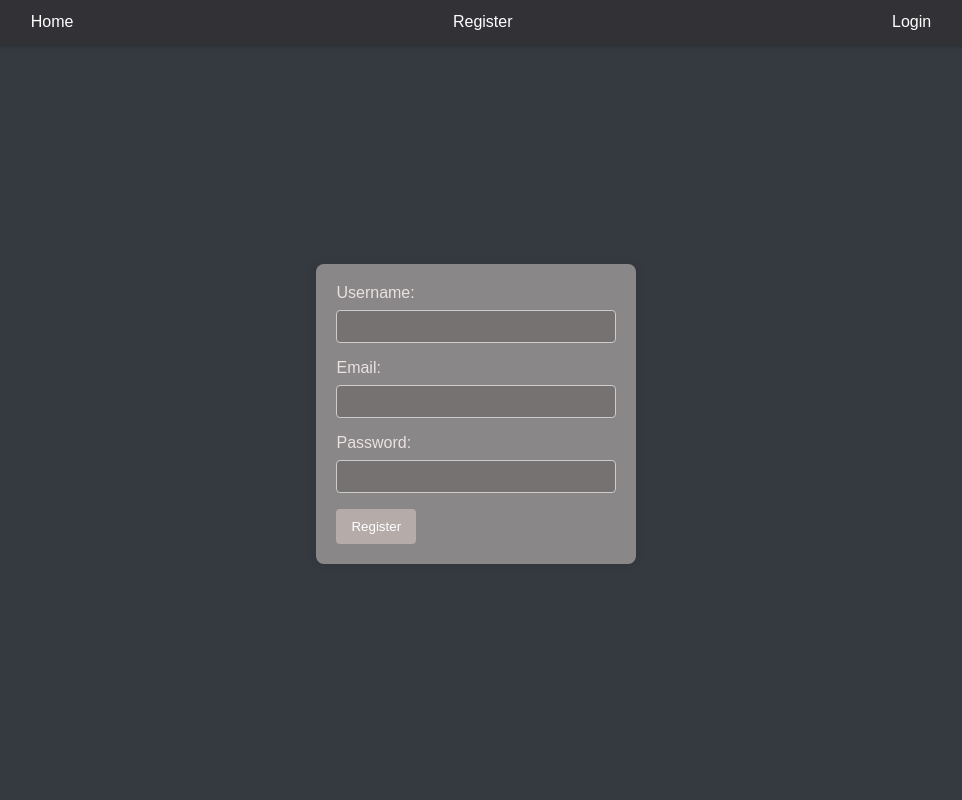
After one commit to Milan9135/pdo, a PHP site: page /PDO/registration.php in a window 1280 px wide. The commit adds this page. Shown: the whole page, without its empty margins (164-1126 px from the left). Run offline with PHP 8.4, Linux system fonts and the light colour scheme; data that the repository does not hold is empty.

Commit message:
register functie/styling

```diff
--- a/db.php
+++ b/db.php
@@ -7,18 +7,18 @@ class Database {
         try {
             $this->pdo = new PDO("mysql:host=$host;dbname=$db", $user, $pwd);
             $this->pdo->setAttribute(PDO::ATTR_ERRMODE, PDO::ERRMODE_EXCEPTION);
-            echo "Connected to $db succesfully";
+            // echo "Connected to $db succesfully";
         } catch(PDOException $e) {
             echo "Connection failed: " . $e->getMessage();
         }
     }
 
-    public function insert($name, $email) {
-        $sql = "INSERT INTO users (name, email)
-        VALUES (?, ?)";
+    public function insert($name, $email, $hash, $salt) {
+        $sql = "INSERT INTO users (username, email, password, salt)
+        VALUES (?, ?, ?, ?)";
         $statement = $this->pdo->prepare($sql);
 
-        $statement->execute([$name, $email]);
+        $statement->execute([$name, $email, $hash, $salt]);
     }
 
     public function select($id = null) {
@@ -33,10 +33,10 @@ class Database {
         return ($result);
     }
 
-    public function update($id, $name, $email) {
-        $sql = "UPDATE users SET name=?, email=? WHERE id=?";
+    public function update($id, $username, $email) {
+        $sql = "UPDATE users SET username=?, email=? WHERE id=?";
         $stmt = $this->pdo->prepare($sql);
-        $stmt->execute([$name, $email, $id]);
+        $stmt->execute([$username, $email, $id]);
     }
 
     public function delete($id) {
--- a/delete.php
+++ b/delete.php
@@ -9,7 +9,7 @@ $id = $_GET["id"];
 if (isset($_GET['knopje'])) {
     $id = $_GET["id"];
     $db->delete($id);
-    header('Location: home.php');
+    header('Location: admin.php');
 }
 
 ?>
@@ -20,6 +20,7 @@ if (isset($_GET['knopje'])) {
     <meta charset="UTF-8">
     <meta name="viewport" content="width=device-width, initial-scale=1.0">
     <title>Delete row</title>
+    <link rel="stylesheet" href="styles/style.css">
 </head>
 <body>
 <form method="GET">
@@ -28,6 +29,6 @@ if (isset($_GET['knopje'])) {
         <?php echo("<input type='text' name='id' value='$id'>"); ?>
         <input type="submit" name="knopje">
     </form>
-    <a href="home.php">back</a>
+    <a href="admin.php">back</a>
 </body>
 </html>
--- /dev/null
+++ b/registration.php
@@ -0,0 +1,80 @@
+<?php
+
+include 'db.php';
+
+$db = new Database();
+
+if (isset($_POST['knopje']) && $_SERVER["REQUEST_METHOD"] == "POST") {
+    $message = "Account created successfully";
+
+    $password = $_POST['password'];
+    $email = $_POST['email'];
+    $username = $_POST['username'];
+    $salt = random_bytes(10);
+
+    $saltedpassword = $password . $salt;
+
+    $hash = password_hash($saltedpassword, PASSWORD_BCRYPT);
+
+    try {
+
+    // check if input is correct
+    if (filter_var($email, FILTER_VALIDATE_EMAIL) === FALSE) {
+        throw new exception("Email is not valid");
+    }
+    if ($password == "" || $username == "" || $email == "") {
+        throw new exception("Fill in every question");
+    }
+    if (strlen($password) < 8) {
+        throw new Exception("Password must be at least 8 characters long");
+    }
+
+        $db->insert($username, $email, $hash, $salt);
+    }
+    // catch error and make error message red
+    catch (exception $e) {
+            $message = $e->getMessage();
+            ?> <style>
+                #error {
+                    color: red;
+                }
+            </style> <?php
+    }
+    }
+
+?>
+
+<!DOCTYPE html>
+<html lang="en">
+<head>
+    <meta charset="UTF-8">
+    <meta name="viewport" content="width=device-width, initial-scale=1.0">
+    <title>Registration Page</title>
+    <link rel="stylesheet" href="styles/style.css">
+    <link rel="stylesheet" href="styles/formstyle.css">
+    </head>
+<body>
+    <nav id="navbar">
+        <a href="http://localhost/PDO/y2/p2/pdo/">Home</a>
+        <a href="registration.php">Register</a>
+        <a href="login.php">Login</a>
+    </nav>
+    <form method="POST">
+        <label for="username">Username:</label>
+        <input type="text" id="username" name="username" required>
+
+        <label for="email">Email:</label>
+        <input type="email" id="email" name="email" required>
+
+        <label for="password">Password:</label>
+        <input type="password" id="password" name="password" required>
+
+        <button type="submit" name="knopje">Register</button>
+    </form>
+    <p id="error"></p>
+    <script>
+            // display error message OR confirm account creation
+            document.getElementById('error').innerText = "<?php echo $message; ?>";
+    </script>
+</body>
+</html>
--- /dev/null
+++ b/styles/formstyle.css
@@ -0,0 +1,42 @@
+body {
+    font-family: Arial, sans-serif;
+    background-color: #343a40;
+    margin: 0;
+    padding: 0;
+    display: flex;
+    flex-direction: column;
+    align-items: center;
+    height: 100vh;
+}
+
+form {
+    background-color: rgb(137, 135, 135);
+    padding: 20px;
+    border-radius: 8px;
+    box-shadow: 0 0 10px rgba(0, 0, 0, 0.1);
+    margin-top: 60px; /* Adjusted margin to give space for the fixed navbar */
+}
+
+label {
+    display: block;
+    margin-bottom: 8px;
+}
+
+input {
+    width: 100%;
+    padding: 8px;
+    margin-bottom: 16px;
+    box-sizing: border-box;
+    border: 1px solid #ccc;
+    border-radius: 4px;
+    background-color: rgb(119, 114, 114);
+}
+
+button {
+    background-color: #bdb3b0db;
+    color: #fff;
+    padding: 10px 15px;
+    border: none;
+    border-radius: 4px;
+    cursor: pointer;
+}
--- /dev/null
+++ b/styles/style.css
@@ -0,0 +1,48 @@
+* {
+    font-family: Arial, sans-serif;
+    color: rgb(234, 225, 225);
+}
+
+body {
+    display: flex;
+    flex-direction: column;
+    justify-content: center;
+    align-content: center;
+    background-color: #343a40;
+}
+
+#navbar {
+    display: flex;
+    padding: 5px;
+    width: 100%;
+    justify-content: space-around;
+    flex-direction: row;
+    background-color: rgba(47, 31, 31, 0.3);
+}
+
+nav {
+    background-color: #333;
+    padding: 10px;
+    width: 100%;
+    box-shadow: 0 2px 5px rgba(0, 0, 0, 0.2);
+    position: fixed;
+    top: 0;
+    left: 0;
+    z-index: 100;
+}
+
+nav a {
+    color: white;
+    text-decoration: none;
+    padding: 8px;
+    margin: 0 10px;
+}
+
+input {
+    padding: 8px;
+    margin-bottom: 16px;
+    box-sizing: border-box;
+    border: 1px solid #ccc;
+    border-radius: 4px;
+    background-color: rgb(119, 114, 114);
+}
```
Also changed, not shown: admin.php (added, +88 -0 lines), home.php (+6 -55 lines), update.php (+7 -6 lines).
